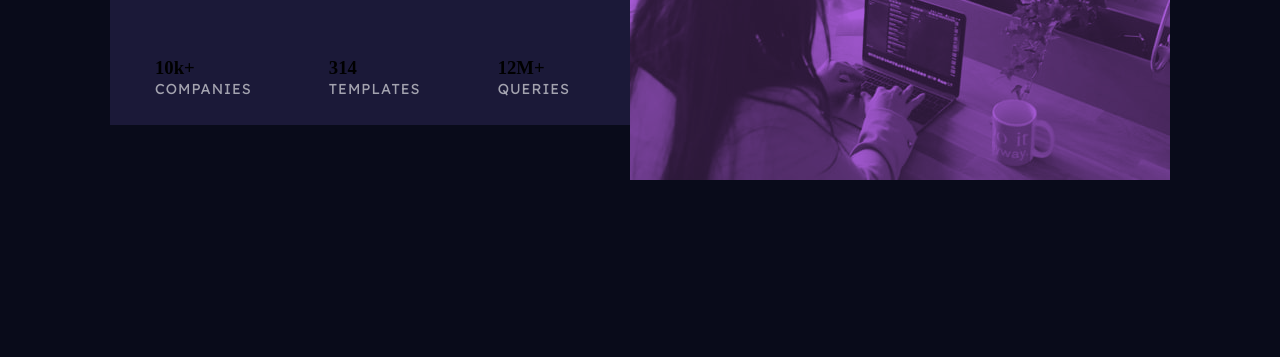
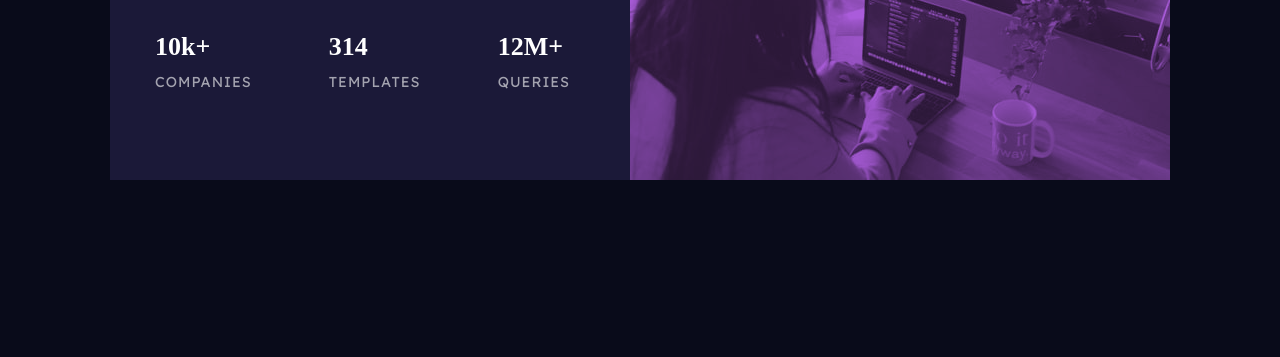
Before and after one commit to oluwa-busssy-olami/stats-preview-card-component, a plain HTML site: page index.html in a window 1280 px wide. Shown: the part 443-800 px from the top of the page. Drawn offline with Linux system fonts and the light colour scheme.

Commit message:
Update style.css

```diff
--- a/style.css
+++ b/style.css
@@ -15,17 +15,21 @@
 
 body {
     background-color: var(--Verydarkblue);
+    display: grid;
+    place-content: center;
+    padding: 1em;
+    min-height: 100vh;
 }
 
 .container {
     display: flex;
-    height: 100vh;
-    object-fit: cover;
+    /*height: 100vh;
     justify-content: center;
     align-items: center;
-    margin: 0 auto;
     width: 100%;
     max-width: 1200px;
+    margin: auto;*/
+    flex-direction: column-reverse;
 }
 
 .text-content {
@@ -37,6 +41,7 @@ body {
     color: var(--White);
     font-family: 'Inter', sans-serif;
     font-size: 2.5em;
+    margin-bottom: 30px;
 }
 
 .text-content span {
@@ -50,30 +55,36 @@ body {
     letter-spacing: 1px;
     line-height: 1.5;
     font-weight: 100;
+    margin-bottom: 60px;
 }
 
 .review {
     display: flex;
     justify-content: space-between;
     align-items: center;
-    margin-top: 60px;
+    margin-top: auto;
+    flex-wrap: wrap;
 }
 
-.statitics h1 {
+.statitics h3 {
     font-size: 26px;
-    margin-bottom: 0;
+    margin-bottom: 10px;
+    color: var(--White);
 }
 
 .statitics p {
     color: var(--Slightlytransparentwhite);
     font-family: 'Lexend Deca', sans-serif;
     letter-spacing: 1px;
+    text-transform: uppercase;
 }
 
 .img {
     background: var(--Softviolet);
     background: linear-gradient(72, 0, 72, 0);
     background-size: cover;
+    overflow: hidden;
+    max-height: 300px;
 }
 
 img {
@@ -83,11 +94,14 @@ img {
     opacity: 75%;
 }
 
-@media screen and (max-width: 375px) {
+@media screen and (min-width: 1000px) {
     .container {
-        display: flex;
-        flex-direction: column;
-        justify-content: center;
-        align-items: center;
+        flex-direction: row;
+    }
+    .img {
+        max-height: 100%;
+    }
+    img {
+        height: 100%;
     }
 }
```
